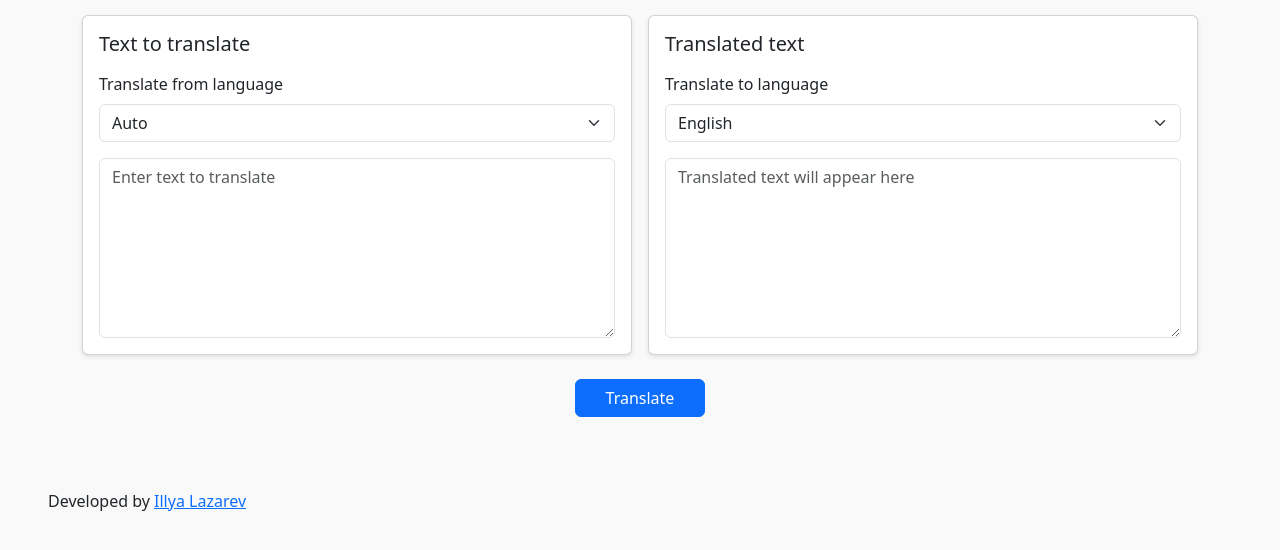
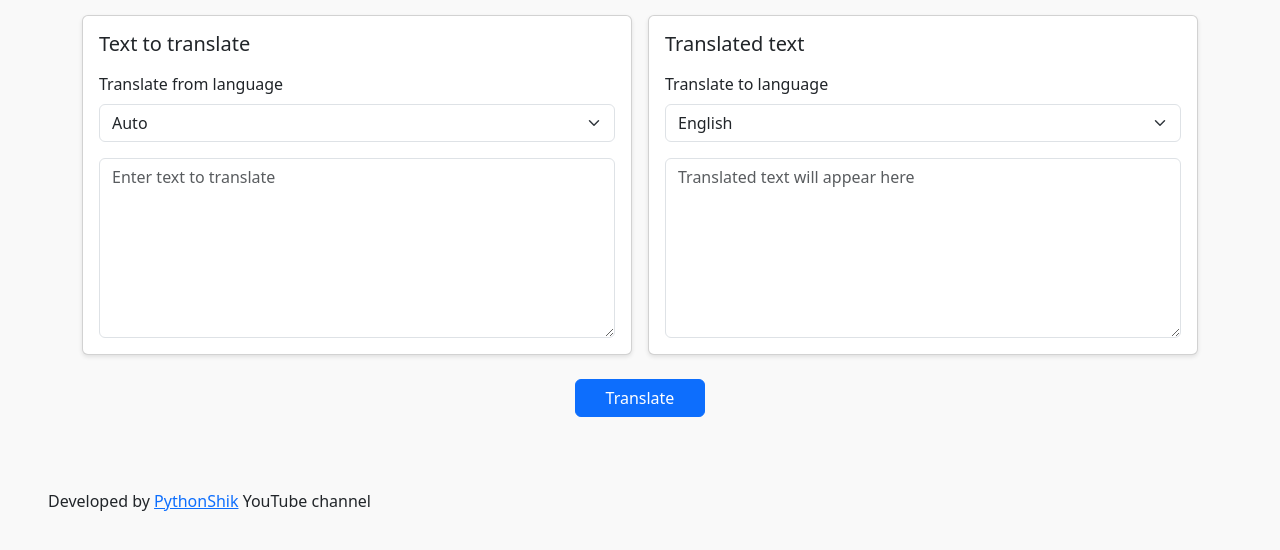
Before and after one commit to Python-shik/html-translator, a plain HTML site: page index.html in a window 1280 px wide. Shown: the part 60-610 px from the top of the page. Drawn offline with nearby package versions, Linux system fonts and the light colour scheme.

Commit message:
Update index.html

```diff
--- a/index.html
+++ b/index.html
@@ -268,7 +268,7 @@
   });
 </script>
   <footer>
-    <p class="m-5">Developed by <a href="https://www.youtube.com/channel/UCWdD1EJob34pVyi16RoqhOQ">Illya Lazarev</a></p>
+    <p class="m-5">Developed by <a href="https://www.youtube.com/channel/UCWdD1EJob34pVyi16RoqhOQ">PythonShik</a> YouTube channel</p>
   </footer>
 </body>
 </html>
```
